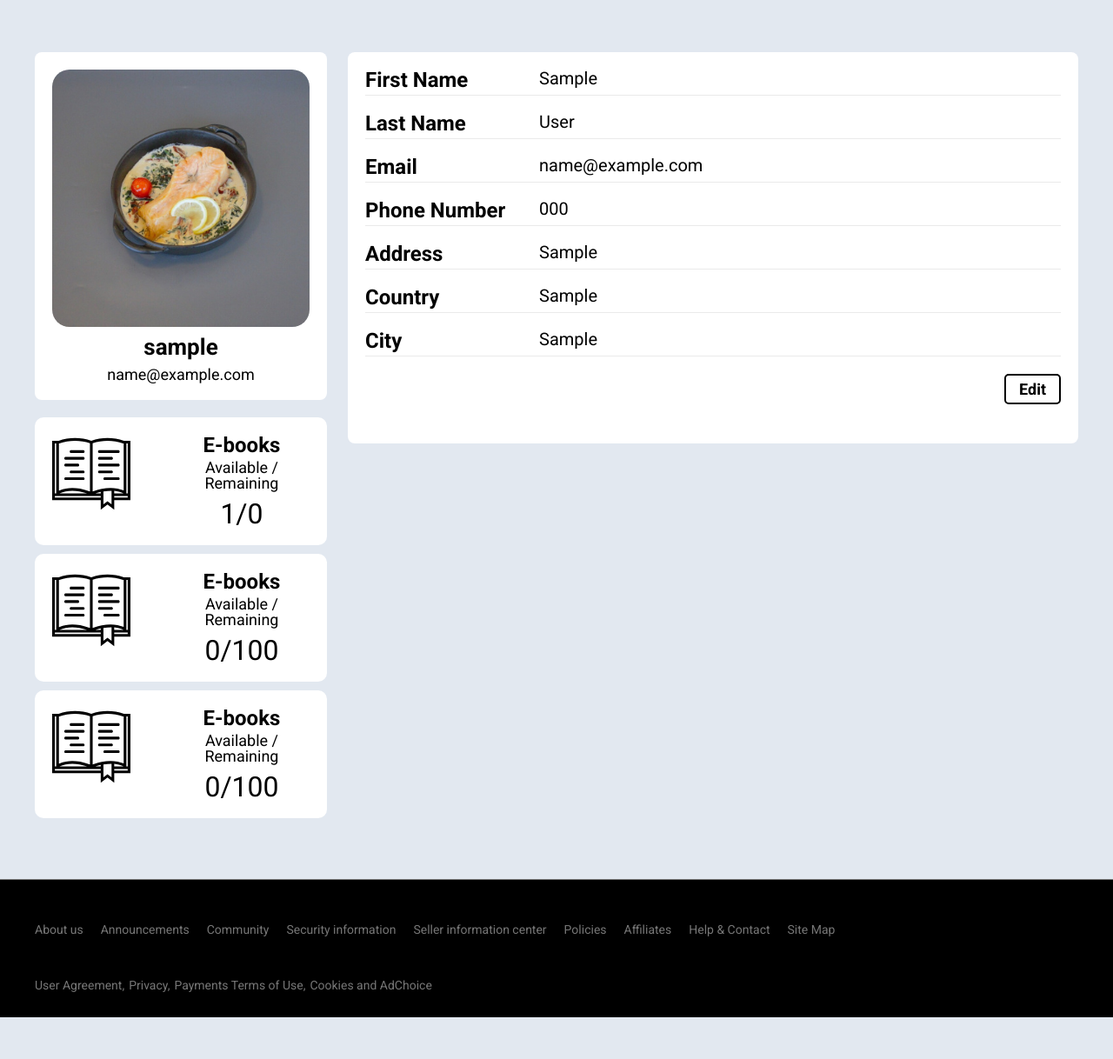
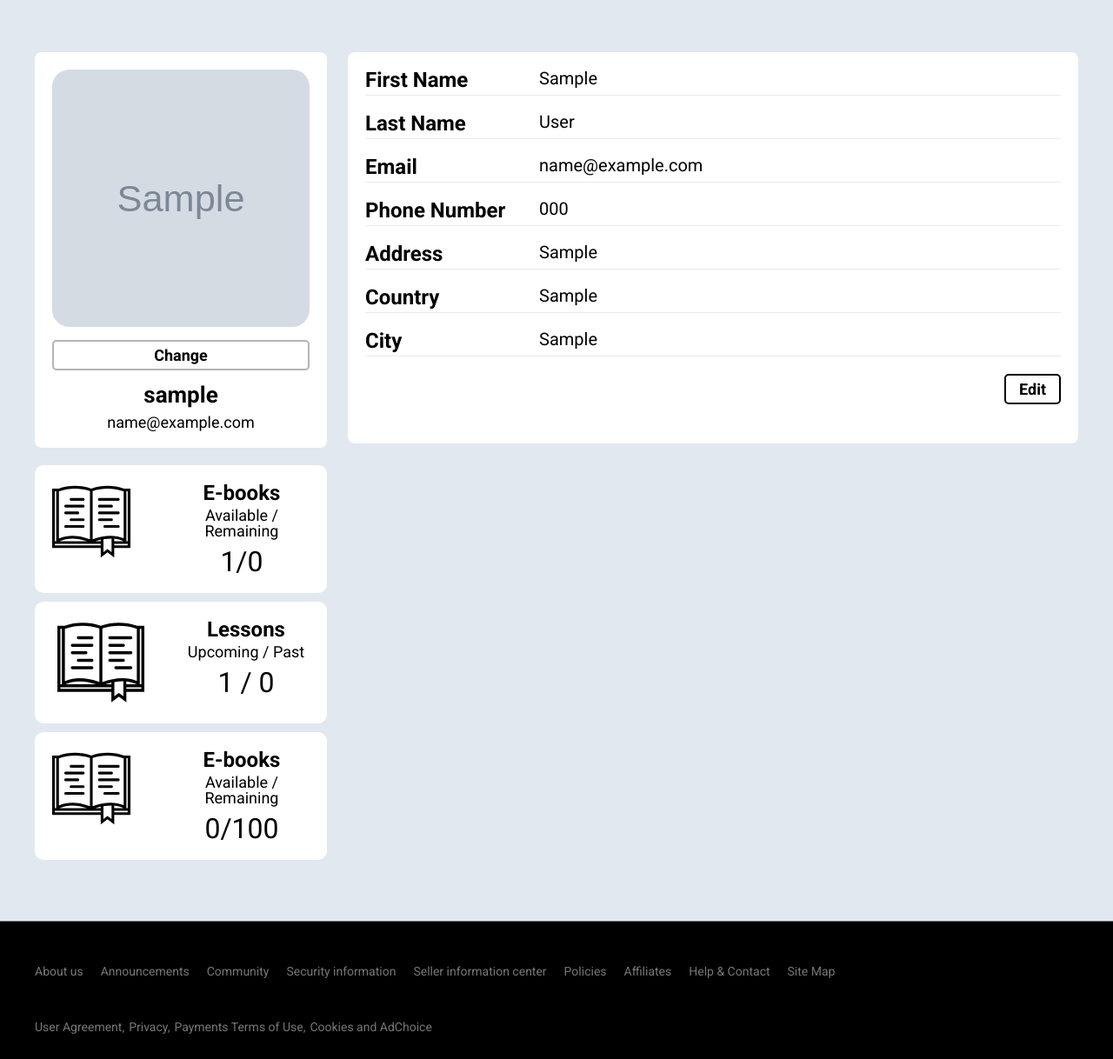
Before and after one commit to Light2d/recipes, a Django app: a page that uses templates/profile.html in a window 1280 px wide. Shown: the part 117-1335 px from the top of the page at 87% size. Before the commit the page ends 1287 px from the top, so only its background shows below. Run offline with Django 5.2, Linux system fonts and the light colour scheme; tables that the repository leaves empty hold one stand-in row (values such as "Sample post"); grey boxes marked "Sample" are stand-in pictures.

Commit message:
добавление авы, бест продукты

```diff
--- a/recipes_app/admin.py
+++ b/recipes_app/admin.py
@@ -7,7 +7,7 @@ class LessonInline(admin.TabularInline):
 
 
 class UserAdmin(admin.ModelAdmin):
-    list_display = ('username', 'email', 'phone_number', 'adress', 'country', 'city')
+    list_display = ('username', 'email', 'phone_number', 'adress', 'country', 'city', 'avatar')
     filter_horizontal = ('groups', 'user_products')
     inlines = [LessonInline]
 
@@ -48,7 +48,9 @@ class ProductAdmin(admin.ModelAdmin):
     inlines = [ProductImageInline]
 
 class LessonAdmin(admin.ModelAdmin):
-    list_display = ('user', 'name', 'date', 'time')
+    list_display = ('user', 'name', 'email', 'phone_or_skype', 'date', 'time', 'status')
+    list_filter = ('status', 'user', 'date')
+    search_fields = ('name', 'email', 'phone_or_skype', 'date', 'time')
 
 admin.site.register(Lesson, LessonAdmin)
 admin.site.register(Article, ArticleAdmin)
--- a/recipes_app/forms.py
+++ b/recipes_app/forms.py
@@ -45,3 +45,8 @@ class LessonForm(forms.ModelForm):
         widgets = {
             'time': forms.Select(choices=[(f"{str(h).zfill(2)}:00-{str(h+1).zfill(2)}:00", f"{str(h).zfill(2)}:00-{str(h+1).zfill(2)}:00") for h in range(24)]),
         }
+
+class AvatarForm(forms.ModelForm):
+    class Meta:
+        model = CustomUser
+        fields = ['avatar']
--- a/recipes_app/views.py
+++ b/recipes_app/views.py
@@ -3,7 +3,7 @@ from django.contrib.auth import login, authenticate
 from .forms import UserRegistrationForm, UserLoginForm
 from django.contrib.auth.decorators import login_required
 from django.shortcuts import render, redirect, get_object_or_404
-from .forms import MessageForm, UserProfileForm, LessonForm
+from .forms import MessageForm, UserProfileForm, LessonForm, AvatarForm
 from .models import Chat, Article, CustomUser, Product, Category, Lesson
 from django.http import JsonResponse
 from django.template.loader import render_to_string
@@ -12,6 +12,7 @@ from django.contrib.auth import get_user_model
 import random
 import string
 from django.core.mail import send_mail
+from django.db.models import Count
 
 def register(request):
     if request.method == 'POST':
@@ -167,18 +168,38 @@ def article(request, article_id):
 
 def profile(request, username):
     user = get_object_or_404(CustomUser, username=username)
+
+    if request.method == 'POST':
+        if request.headers.get('X-Requested-With') == 'XMLHttpRequest':
+            form = AvatarForm(request.POST, request.FILES, instance=user)
+            if form.is_valid():
+                form.save()
+                return JsonResponse({'message': 'Avatar updated successfully'})
+            return JsonResponse({'errors': form.errors}, status=400)
+
+    else:
+        form = AvatarForm(instance=user)
+
     books = user.user_products.all()
-    total_products = Product.objects.count()  # Общее количество продуктов
-    added_books = books.count()  # Количество добавленных книг
-    remaining_books = total_products - added_books  # Количество оставш книг
+    total_products = Product.objects.count()
+    added_books = books.count()
+    remaining_books = total_products - added_books
+    upcoming_lessons = Lesson.objects.filter(user=user, status='upcoming').count()
+    past_lessons = Lesson.objects.filter(user=user, status='past').count()
+    lessons = Lesson.objects.filter(user=user)
+
     context = {
         'user': user,
         'books': books,
         'total_products': total_products,
         'added_books': added_books,
-        'remaining_books': remaining_books
+        'remaining_books': remaining_books,
+        'upcoming_lessons': upcoming_lessons,
+        'past_lessons': past_lessons,
+        'form': form,
     }
     return render(request, 'profile.html', context)
+
 
 import json
 from django.views.decorators.csrf import csrf_exempt
@@ -203,11 +224,14 @@ def update_profile(request):
 def products(request):
     products = Product.objects.filter()
     categories = Category.objects.prefetch_related('products').all()
-    return render(request, 'products.html', {'products': products, 'categories': categories})
+    bestProducts = Product.objects.annotate(num_images=Count('images')).filter(num_images__gt=0).order_by('?')[:6]
+
+    return render(request, 'products.html', {'products': products, 'categories': categories, 'bestProducts': bestProducts})
 
 @login_required
 def product(request, product_id):
     product = get_object_or_404(Product, pk=product_id)
+
 
     if request.method == "POST":
         if 'add_to_my_books' in request.POST:
--- a/static/css/styles.css
+++ b/static/css/styles.css
@@ -756,9 +756,17 @@ footer {
 }
 .plan__cards {
   display: flex;
-  justify-content: center;
+  max-width: 1200px;
+  margin: 0 auto;
+}
+@media (max-width: 900px) {
+  .plan__cards {
+    flex-wrap: wrap;
+    max-width: 600px;
+  }
 }
 .plan__card {
+  flex: 0 0 31%;
   padding: 40px 0;
   border-radius: 10px;
   background: rgba(89, 110, 110, 0.486);
@@ -767,6 +775,12 @@ footer {
 }
 .plan__card:not(:last-child) {
   margin-right: 30px;
+}
+@media (max-width: 900px) {
+  .plan__card {
+    flex: 0 0 100%;
+    margin-bottom: 20px;
+  }
 }
 .plan__lvl {
   padding: 0 30px;
@@ -946,6 +960,23 @@ footer {
   background: transparent;
   font-weight: 600;
 }
+.profile__editAvatar {
+  margin-top: 5px;
+  margin-bottom: 15px;
+  padding: 5px 15px;
+  width: 100%;
+  border: 2px solid rgb(180, 180, 180);
+  border-radius: 5px;
+  font-size: 18px;
+  background: transparent;
+  font-weight: 600;
+  transition: all 0.3s ease;
+}
+.profile__editAvatar:hover {
+  background: rgb(207, 207, 207);
+  color: #fff;
+  transition: all 0.3s ease;
+}
 .profile__save {
   padding: 5px 15px;
   border: 2px solid #000;
@@ -1019,6 +1050,11 @@ footer {
   background: #fff;
   padding-top: 5rem;
   z-index: 20;
+}
+.products__title {
+  font-size: 32px;
+  text-align: center;
+  margin-bottom: 40px;
 }
 .products__img {
   text-align: left;
@@ -1712,6 +1748,11 @@ footer {
   text-align: center;
   font-weight: 500;
   margin-bottom: 20px;
+}
+
+.past-lesson {
+  background-color: #f8d7da;
+  color: #721c24;
 }
 
 .lessons-table {
--- a/static/css/styles.scss
+++ b/static/css/styles.scss
@@ -711,10 +711,17 @@ footer {
     // .plan__cards
     &__cards {
         display: flex;
-        justify-content: center;
+        max-width: 1200px;
+        margin: 0 auto;
+        @media (max-width: 900px) {
+            flex-wrap: wrap;
+            max-width: 600px;
+        }
+
     }
     // .plan__card
     &__card {
+        flex: 0 0 31%;
         padding: 40px 0;
         border-radius: 10px;
         background: rgba(89, 110, 110, 0.486);
@@ -723,6 +730,10 @@ footer {
         &:not(:last-child){
             margin-right: 30px;
         }
+        @media (max-width: 900px) {
+            flex: 0 0 100%;
+            margin-bottom: 20px;
+        }
     }
     // .plan__lvl
     &__lvl {
@@ -739,6 +750,9 @@ footer {
         margin-bottom: 20px;
         color: #fff;
         font-weight: 600;
+        @media (max-width: 900px) {
+
+        }
     }
     // .plan__month
     &__month {
@@ -902,6 +916,23 @@ footer {
         background: transparent;
         font-weight: 600;
     }
+    &__editAvatar{
+        margin-top: 5px;
+        margin-bottom: 15px;
+        padding: 5px 15px;
+        width: 100%;
+        border: 2px solid rgb(180, 180, 180);
+        border-radius: 5px;
+        font-size: 18px;
+        background: transparent;
+        font-weight: 600;
+        transition: all .3s ease;
+        &:hover{
+            background: rgb(207, 207, 207);
+            color: #fff;
+            transition: all .3s ease;
+        }
+    }
     &__save{
         padding: 5px 15px;
         border: 2px solid #000;
@@ -994,7 +1025,11 @@ footer {
     &__items {
 
     }
-
+    &__title{
+        font-size: 32px;
+        text-align: center;
+        margin-bottom: 40px;
+    }
     // .products__img
     &__img {
         text-align: left;
@@ -1766,6 +1801,10 @@ flex: 0 0 20%;
     }
 }
 
+.past-lesson {
+    background-color: #f8d7da;
+    color: #721c24;
+}
 
 .lessons-table {
     width: 100%;
--- a/templates/lesson.html
+++ b/templates/lesson.html
@@ -57,16 +57,17 @@
                     </thead>
                     <tbody>
                         {% for lesson in lessons %}
-                            <tr>
+                            <tr class="{% if lesson.status == 'past' %}past-lesson{% endif %}">
                                 <td>{{ lesson.name }}</td>
                                 <td>{{ lesson.email }}</td>
                                 <td>{{ lesson.phone_or_skype }}</td>
                                 <td>{{ lesson.date }}</td>
                                 <td>{{ lesson.time }}</td>
+                                <td>{{ lesson.get_status_display }}</td>
                             </tr>
                         {% empty %}
                             <tr>
-                                <td colspan="5" class="no-lessons">No lessons found.</td>
+                                <td colspan="6" class="no-lessons">No lessons found.</td>
                             </tr>
                         {% endfor %}
                     </tbody>
--- a/templates/profile.html
+++ b/templates/profile.html
@@ -17,8 +17,18 @@
                 <div class="profile__left">
                     <div class="profile__card">
                         <div class="profile__img">
-                            <img src="{% static 'img/articles/1.jpg' %}" alt="">
+                            {% if user.avatar %}
+                                <img id="avatar-preview" src="{{ user.avatar.url }}" alt="{{ user.username }}">
+                            {% else %}
+                                <!-- Если аватарки нет, используйте изображение по умолчанию -->
+                                <img id="avatar-preview" src="{% static 'img/profile/default.jpg' %}" alt="{{ user.username }}">
+                            {% endif %}
                         </div>
+                        <input type="file" id="avatar-input" style="display: none;">
+
+                        <!-- Button to open the file input dialog -->
+                        <button class="profile__editAvatar" id="change-avatar-button">Change</button>
+
                         <div class="profile__name">{{ user.username }}</div>
                         <div class="profile__email">{{ user.email }}</div>
                     </div>
@@ -39,9 +49,9 @@
                                     <img src="{% static 'img/profile/book.svg' %}" alt="">
                                 </div>
                                 <div class="dashboard__info">
-                                    <div class="dashboard__title">E-books</div>
-                                    <div class="dashboard__subtitle">Available / Remaining</div>
-                                    <div class="dashboard__count">0/100</div>
+                                    <div class="dashboard__title">Lessons</div>
+                                    <div class="dashboard__subtitle">Upcoming / Past</div>
+                                    <div class="dashboard__count">{{ upcoming_lessons }} / {{ past_lessons }}</div>
                                 </div>
                             </div>
                             <div class="dashboard__books">
@@ -103,6 +113,58 @@
     </main>
 
     {% include 'footer.html' %}
+    <script>
+        document.addEventListener('DOMContentLoaded', function() {
+            // Ensure elements exist before attaching event listeners
+            const fileInput = document.getElementById('avatar-input');
+            const avatarPreview = document.getElementById('avatar-preview');
+            const changeAvatarButton = document.getElementById('change-avatar-button');
+
+            if (fileInput && avatarPreview && changeAvatarButton) {
+                // Open file input dialog when the button is clicked
+                changeAvatarButton.addEventListener('click', function() {
+                    fileInput.click();
+                });
+
+                // Handle file input change
+                fileInput.addEventListener('change', function(event) {
+                    const file = event.target.files[0];
+                    if (file) {
+                        const reader = new FileReader();
+                        reader.onload = function(e) {
+                            // Update the avatar image preview
+                            avatarPreview.src = e.target.result;
+
+                            // Prepare form data
+                            const formData = new FormData();
+                            formData.append('avatar', file);
+
+                            // Send the image to the server
+                            fetch('{% url "profile" username=user.username %}', {
+                                method: 'POST',
+                                body: formData,
+                                headers: {
+                                    'X-Requested-With': 'XMLHttpRequest',
+                                    'X-CSRFToken': '{{ csrf_token }}'
+                                }
+                            })
+                            .then(response => response.json())
+                            .then(data => {
+                                // Optionally handle success or error feedback
+                                console.log('Success:', data);
+                            })
+                            .catch(error => {
+                                console.error('Error:', error);
+                            });
+                        };
+                        reader.readAsDataURL(file);
+                    }
+                });
+            } else {
+                console.error('Required elements are missing');
+            }
+        });
+        </script>
 
     <script>
         document.addEventListener('DOMContentLoaded', function() {
@@ -170,7 +232,7 @@
                 document.getElementById('edit-button').style.display = 'inline';
             });
         });
-        </script>
+    </script>
 
 </body>
 </html>
```
Also changed, not shown: recipes_app/models.py (+23 -3 lines), templates/products.html (+6 -19 lines), recipes_app/migrations/0004_lesson_status_alter_lesson_user.py (added), recipes_app/migrations/0005_customuser_avatar.py (added), static/img/profile/default.jpg (added).
